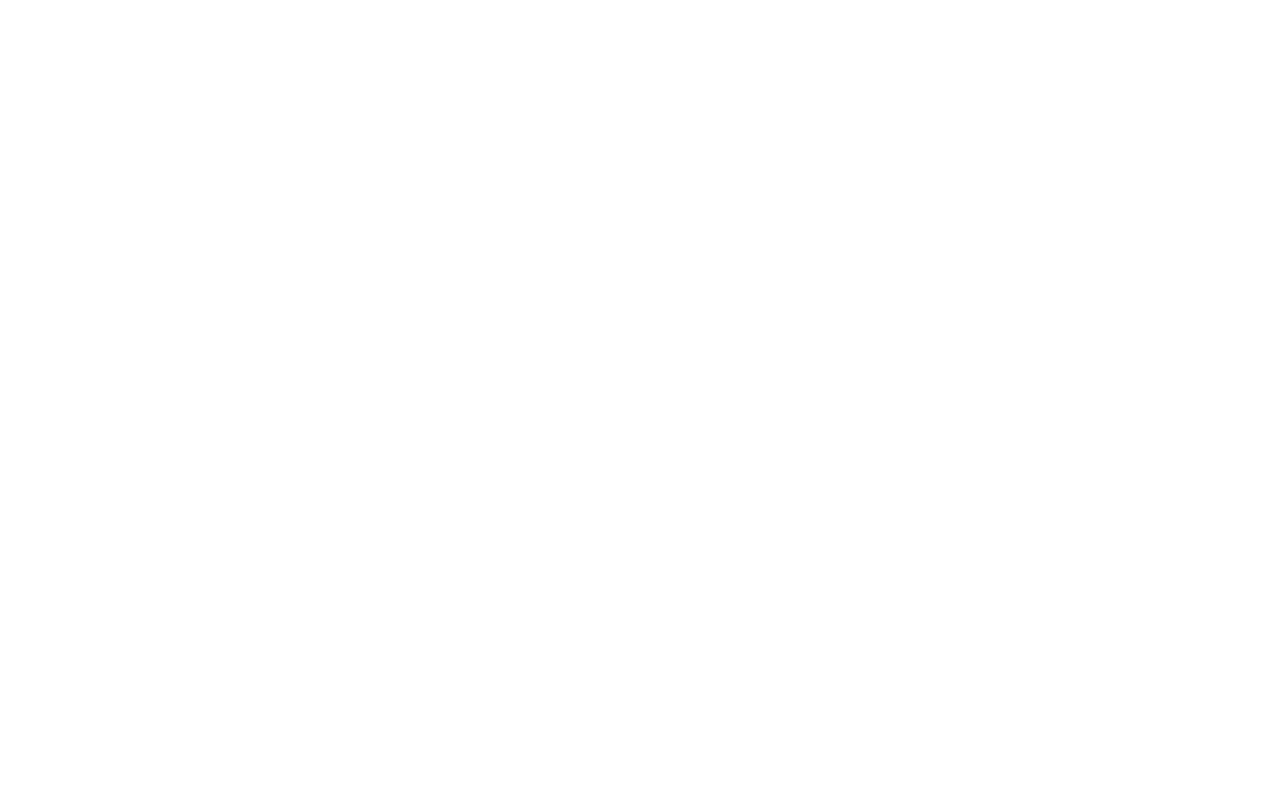
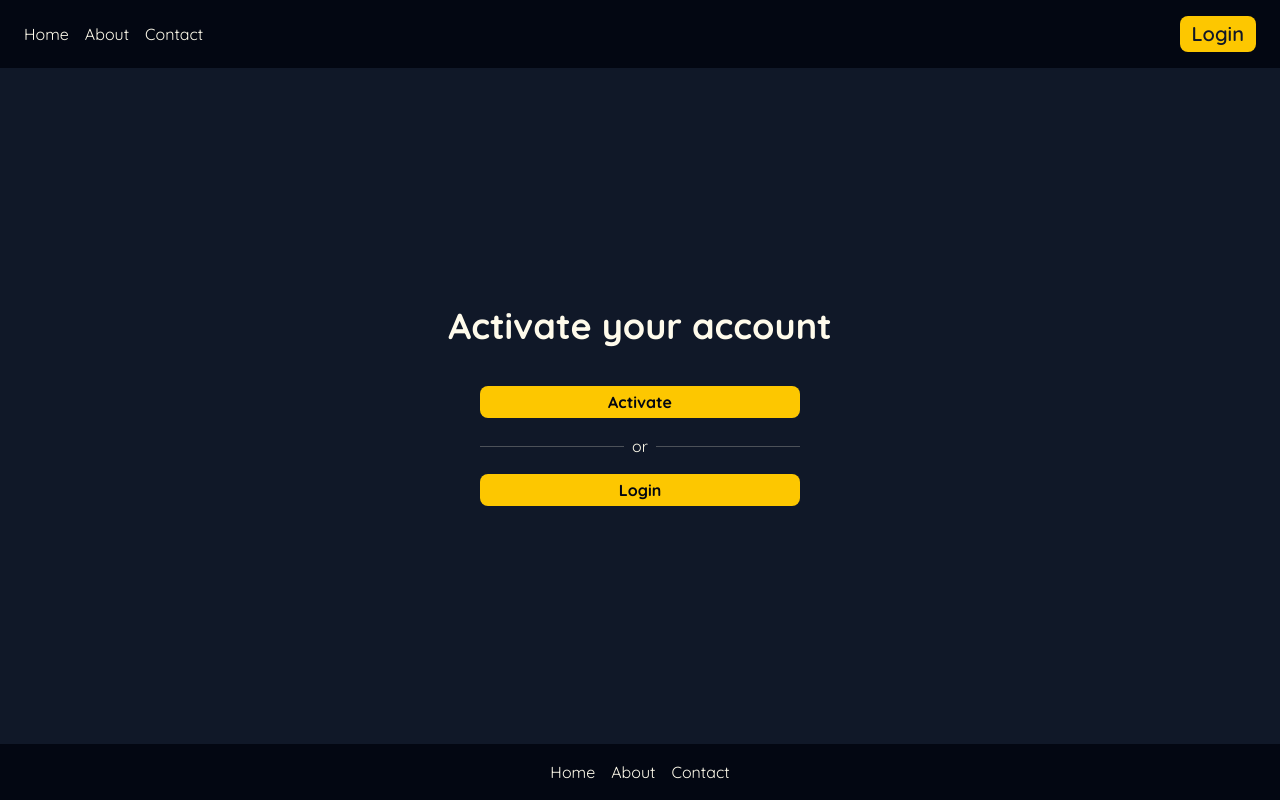
Before and after one commit to pakiZBRG/advertisement, a React (Vite) app in the folder client/: page /activate in a window 1280 px wide. Before the commit this address had no page. Built offline with nearby package versions, Linux system fonts and the light colour scheme.

Commit message:
create activate user page

```diff
--- a/client/src/App.jsx
+++ b/client/src/App.jsx
@@ -3,6 +3,7 @@
 import Login from "./pages/Login.jsx";
 import ForgotPassword from "./pages/ForgotPassword.jsx";
 import Register from "./pages/Register.jsx";
+import Activate from "./pages/Activate.jsx";
 
 export default function App() {
   return (
@@ -10,6 +11,7 @@
       <Route path="/" Component={Home} />
       <Route path="/login" Component={Login} />
       <Route path="/register" Component={Register} />
+      <Route path="/activate" Component={Activate} />
       <Route path="/forgot-password" Component={ForgotPassword} />
     </Routes>
   );
--- a/client/src/main.jsx
+++ b/client/src/main.jsx
@@ -10,7 +10,7 @@
   <StrictMode>
     <BrowserRouter>
       <App />
-      <Toaster duration={3000} />
+      <Toaster duration={4000} />
     </BrowserRouter>
   </StrictMode>
 );
--- /dev/null
+++ b/client/src/pages/Activate.jsx
@@ -0,0 +1,56 @@
+import { toast } from "sonner";
+import { Link, useSearchParams } from "react-router-dom";
+import axios from "axios";
+
+import Header from "../components/Header";
+import Footer from "../components/Footer";
+
+const Activate = () => {
+  const [searchParams] = useSearchParams();
+  const token = searchParams.get("token");
+
+  const activateUser = async (e) => {
+    e.preventDefault();
+    try {
+      const { data } = await axios.put(`/api/v1/users/activate/${token}`);
+      toast.success(data.message);
+    } catch (error) {
+      toast.error(error.response.data.error);
+    }
+  };
+
+  return (
+    <main className="flex flex-col h-screen">
+      <Header />
+
+      <section className="bg-gray-900 text-amber-50 flex-1 flex justify-center flex-col items-center">
+        <h2 className="text-4xl text-center mx-3 mb-3 font-bold">
+          Activate your account
+        </h2>
+        <div className="w-80">
+          <button
+            className="text-center bg-yellow-400 w-full mt-7 py-1 rounded-lg cursor-pointer font-bold text-md text-gray-950"
+            onClick={activateUser}
+          >
+            Activate
+          </button>
+          <div className="flex flex-row items-center">
+            <span className="h-[1px] opacity-25 w-xl bg-amber-50"></span>
+            <p className="p-2 my-2">or</p>
+            <span className="h-[1px] opacity-25 w-xl bg-amber-50"></span>
+          </div>
+          <Link
+            className="text-center bg-yellow-400 py-1 block rounded-lg cursor-pointer font-bold text-md text-gray-950"
+            to="/login"
+          >
+            Login
+          </Link>
+        </div>
+      </section>
+
+      <Footer />
+    </main>
+  );
+};
+
+export default Activate;
```
Also changed, not shown: 2 other files (tests, documents, lock files or other folders).
